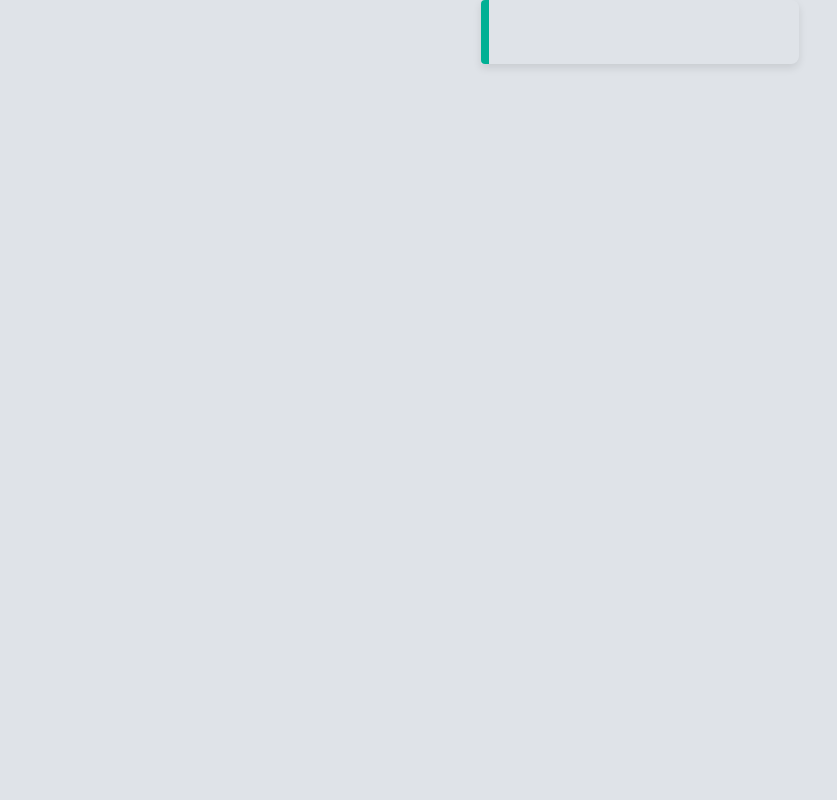
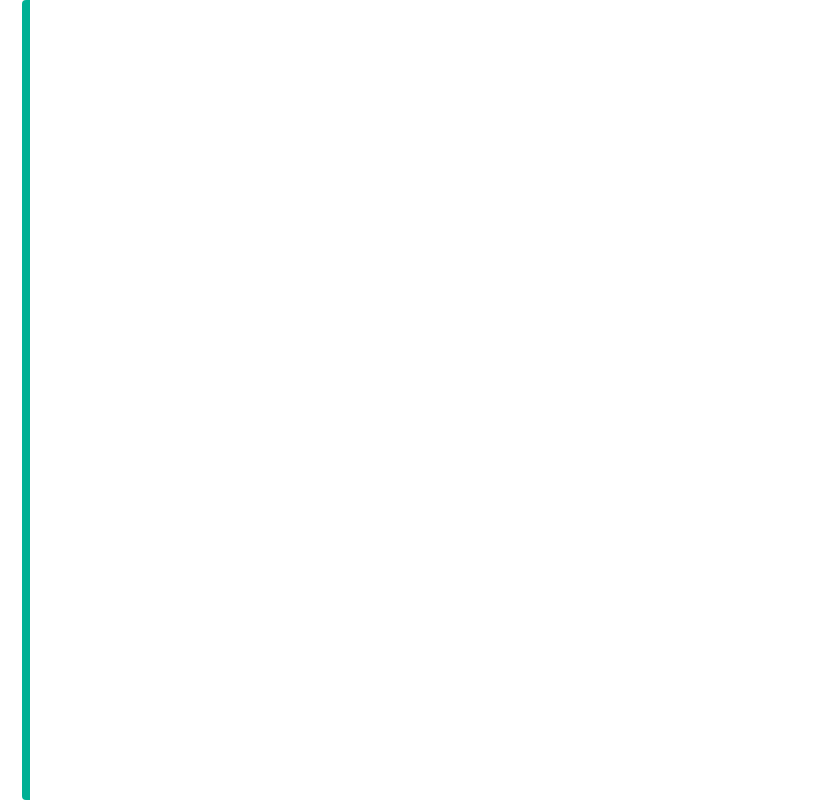
Before and after one commit to Rayman-Sodhi/webView, a plain HTML site: page index.html in a window 1280 px wide. Shown: the whole page, without its empty margins (0-837 px from the left). Drawn offline with Linux system fonts and the light colour scheme.

Commit message:
Update index.html

```diff
--- a/index.html
+++ b/index.html
@@ -13,12 +13,7 @@
       }
 
       body {
-        background-color: #DFE3E8;
-        display: flex;
-        align-items: center;
-        justify-content: center;
-        flex-direction: column;
-        text-align: center;
+        padding-left:22px;
       }
 
       .card {
@@ -26,8 +21,6 @@
         display: flex;
         width: 300px;
         max-width: calc(100vw - 75px);
-        border-radius: 0 8px 8px 0;
-        box-shadow: 0 4px 8px rgba(0, 0, 0, 0.1);
         position: relative;
         flex-direction: column;
         gap: 10px;
@@ -39,7 +32,7 @@
         top: 0;
         left: 0;
         width: 8px;
-        height: 100%;
+        height: 100vh;
         border-radius: 4px 0 0 4px;
         background-color: #00b094;
       }
```
